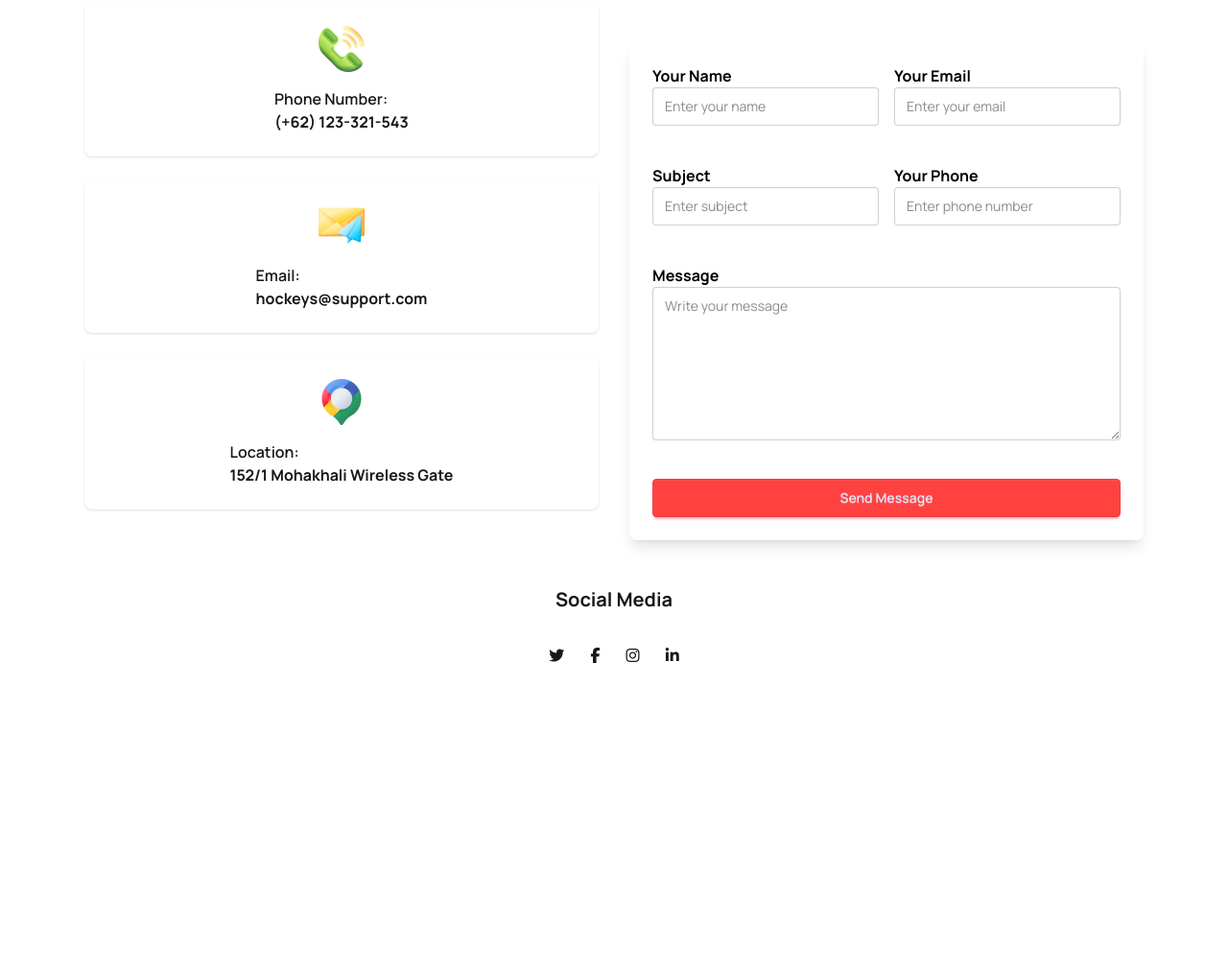
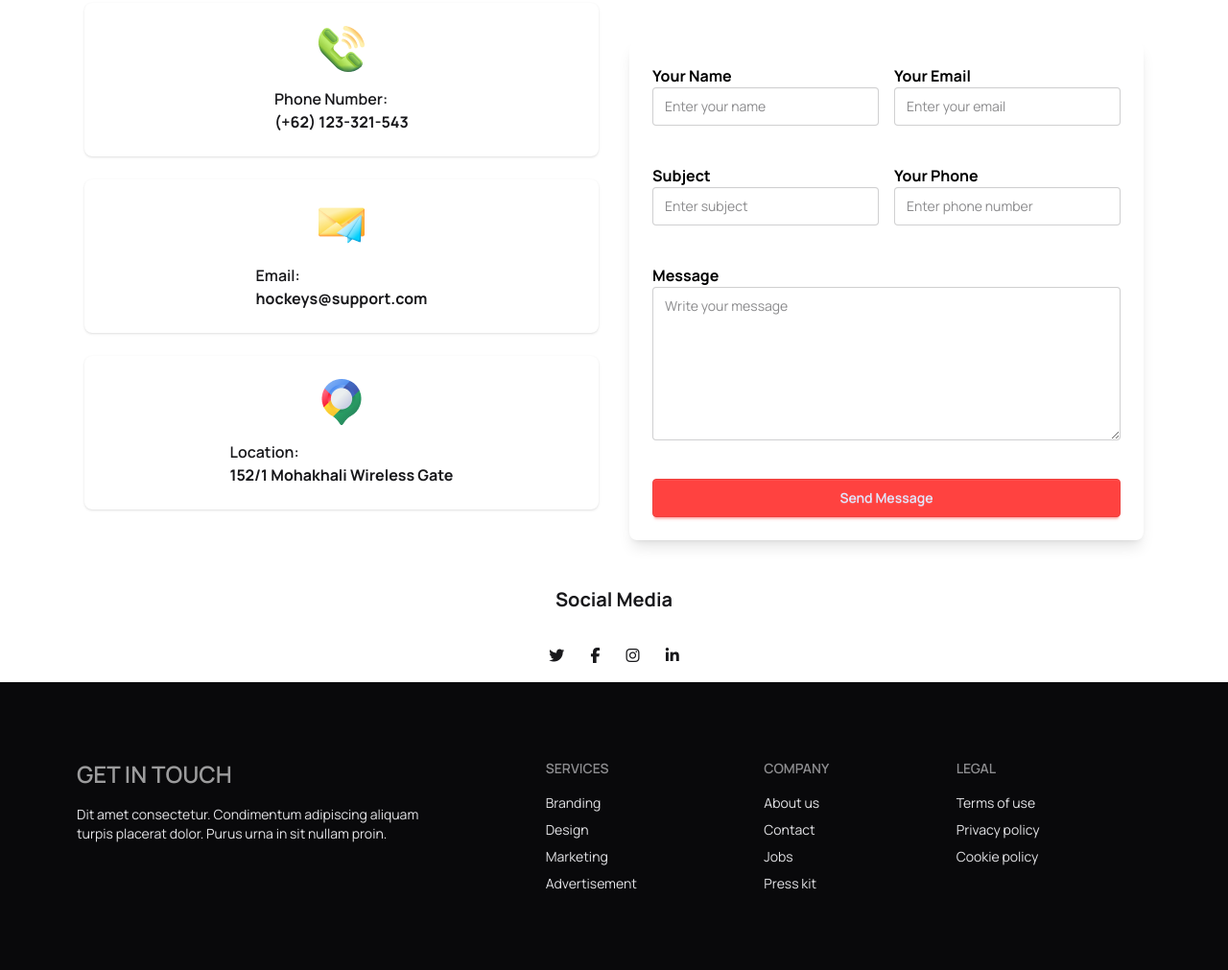
Before and after one commit to rubelsec/B9A3-HOCK-WEB, a plain HTML site: page index.html in a window 1280 px wide. Shown: the part 3938-4949 px from the top of the page at 96% size. Before the commit the page ends 4649 px from the top, so only its background shows below. Drawn offline with nearby package versions, Linux system fonts and the light colour scheme.

Commit message:
footer addded

```diff
--- a/index.html
+++ b/index.html
@@ -522,7 +522,38 @@
       </div>
     </section>
   </main>
-  <footer></footer>
+  <footer>
+    <!-- <h3 class="text-3xl font-semibold bg-black-900 p-5">Get In Touch</h3>
+    <p class="p-5">Dit amet consectetur. Condimentum adipiscing aliquam <br> turpis placerat dolor. Purus urna in sit nullam proin. </p> -->
+    <footer class="footer sm:footer-horizontal bg-neutral text-neutral-content p-10 lg:p-20">
+      <nav>
+        <h6 class="footer-title text-2xl text-white">Get In Touch</h6>
+        <p>Dit amet consectetur. Condimentum adipiscing aliquam  <br>turpis placerat dolor. Purus urna in sit nullam proin.
+        </p>
+
+      </nav>
+      <nav>
+        <h6 class="footer-title">Services</h6>
+        <a class="link link-hover">Branding</a>
+        <a class="link link-hover">Design</a>
+        <a class="link link-hover">Marketing</a>
+        <a class="link link-hover">Advertisement</a>
+      </nav>
+      <nav>
+        <h6 class="footer-title">Company</h6>
+        <a class="link link-hover">About us</a>
+        <a class="link link-hover">Contact</a>
+        <a class="link link-hover">Jobs</a>
+        <a class="link link-hover">Press kit</a>
+      </nav>
+      <nav>
+        <h6 class="footer-title">Legal</h6>
+        <a class="link link-hover">Terms of use</a>
+        <a class="link link-hover">Privacy policy</a>
+        <a class="link link-hover">Cookie policy</a>
+      </nav>
+    </footer>
+  </footer>
 </body>
 
 </html>
```
Lines whose indentation alone changed are shown as unchanged.
